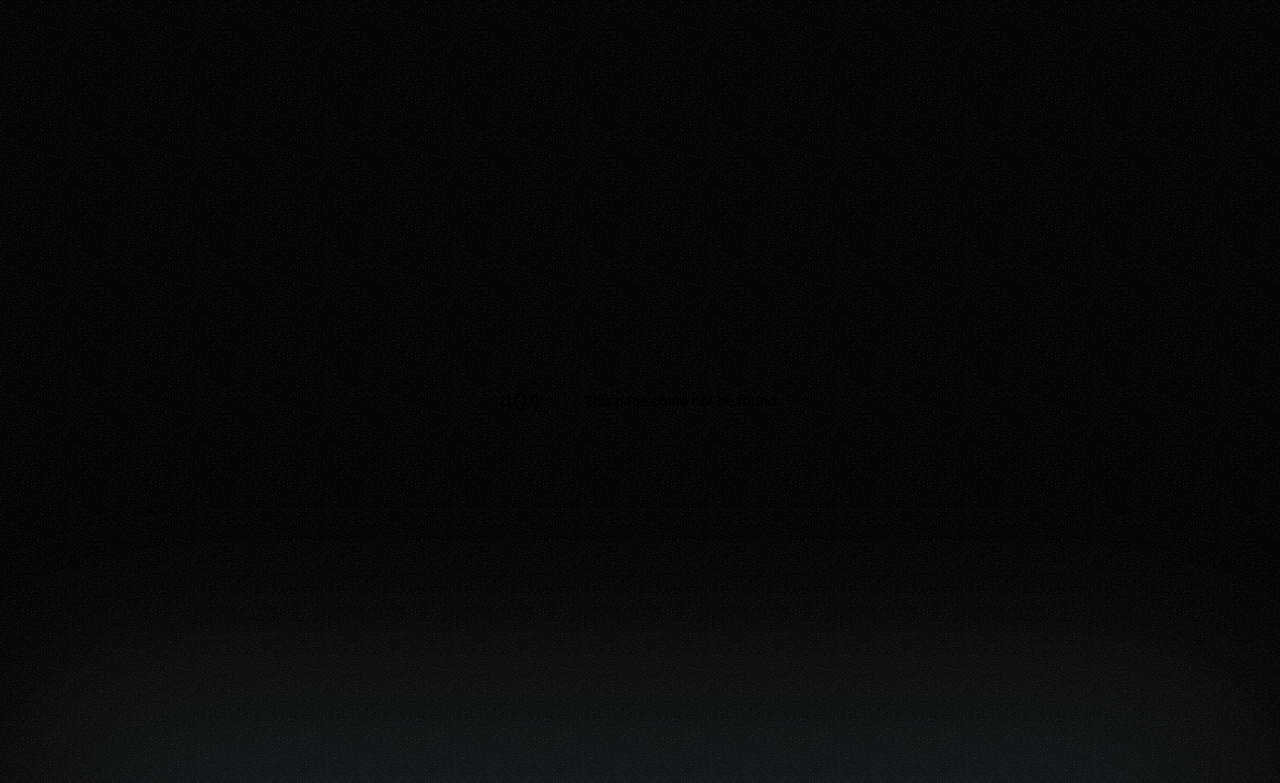
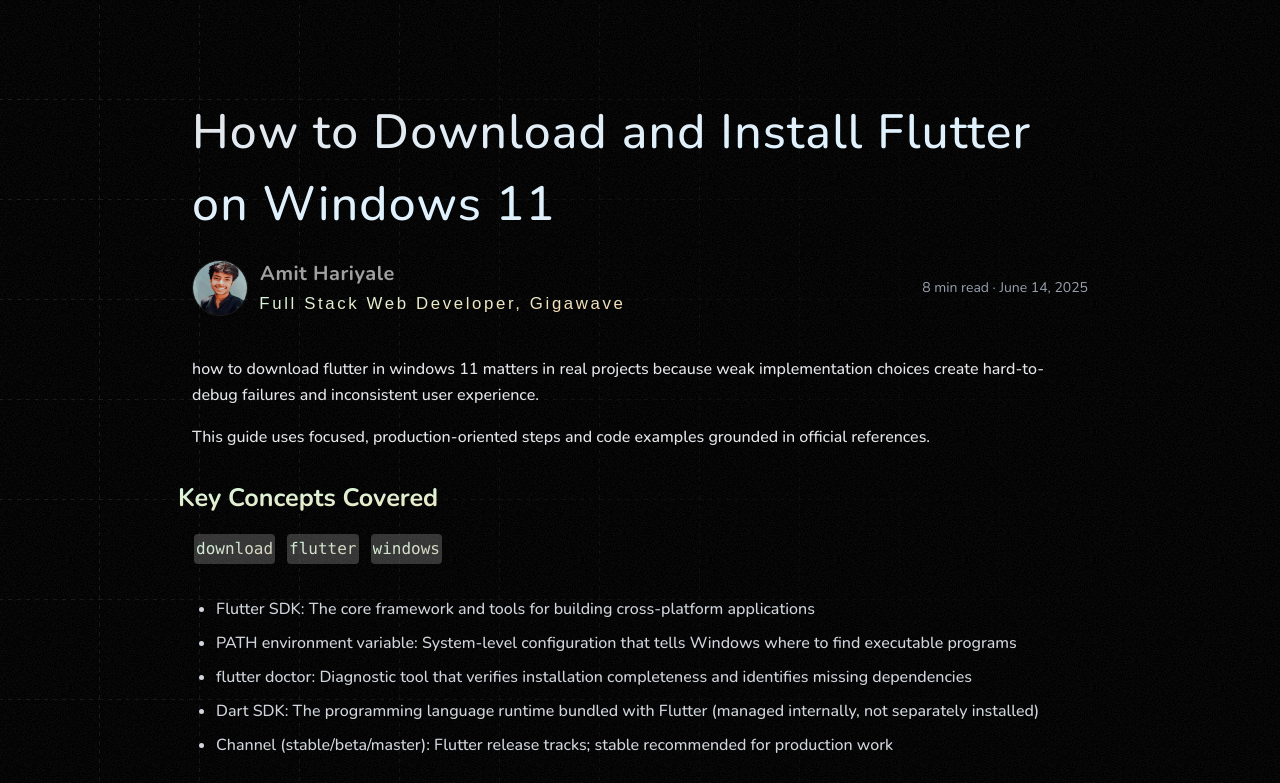
Before and after one commit to aman-gigawave/gigawave_web_showcase, a Next.js app: page /blogs/download-flutter-windows-11 in a window 1280 px wide. Before the commit this address had no page. Shown: the top 783 px of the page. Built offline with nearby package versions, Linux system fonts and the light colour scheme; a web font is replaced by a local one.

Commit message:
Add blog: download-flutter-windows-11 [page]

```diff
--- /dev/null
+++ b/app/blogs/download-flutter-windows-11/page.tsx
@@ -0,0 +1,15 @@
+import { Metadata } from "next";
+import GeneratedBlogPage from "./components/GeneratedBlogPage";
+
+export const runtime = "edge";
+
+export const metadata: Metadata = {
+  title: "how to download flutter in windows 11",
+  description: "how to download flutter in windows 11",
+};
+
+const Page = () => {
+  return <GeneratedBlogPage />;
+};
+
+export default Page;
```
